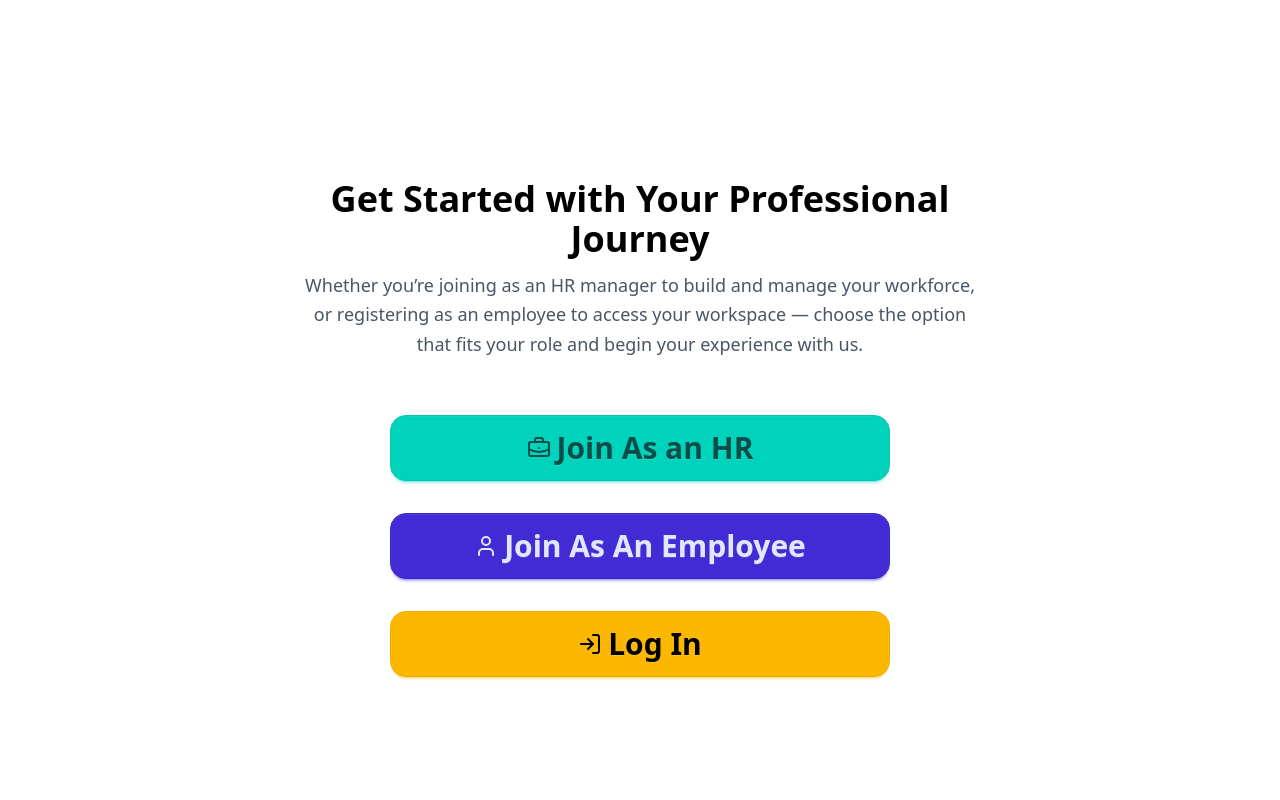
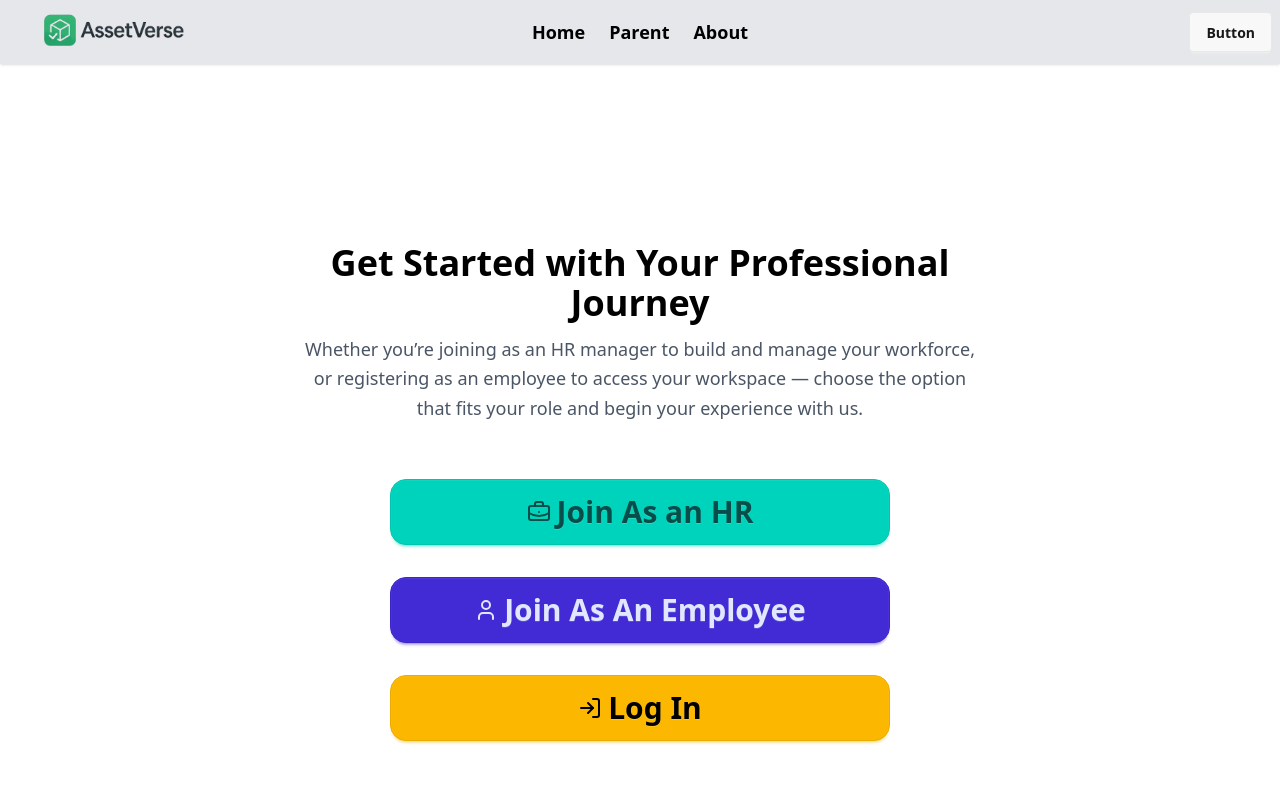
Before and after one commit to diptajeet25/AssetVerse-Client, a React (Vite) app: page /auth in a window 1280 px wide. Shown: the top 800 px of the page. Built offline with nearby package versions, Linux system fonts and the light colour scheme.

Commit message:
fourth commit

```diff
--- a/src/Components/Hero.jsx
+++ b/src/Components/Hero.jsx
@@ -3,7 +3,7 @@ import { motion } from "framer-motion";
 
 const Hero = () => {
   return (
-    <div className="bg-slate-100 px-6 py-16 w-full md:w-[90%] lg:w-[80%] mx-auto my-8">
+    <div className="bg-slate-100 px-6 py-16 w-full md:w-[90%] lg:w-[80%] mx-auto my-8 mt-16">
       <div className="max-w-7xl mx-auto grid grid-cols-1 md:grid-cols-2 gap-10 items-center">
 
 
@@ -23,14 +23,14 @@ const Hero = () => {
 
           <div className="mt-6 flex gap-4">
             <a
-              href="/register-hr"
+              href="/auth/register-hr"
               className="px-6 py-3 bg-emerald-600 text-white rounded-lg font-medium hover:bg-emerald-700 transition"
             >
               Get Started
             </a>
 
             <a
-              href="/login"
+              href="/auth/login"
               className="px-6 py-3 border border-slate-300 text-slate-700 rounded-lg font-medium hover:bg-slate-100 transition"
             >
               Login
--- a/src/Components/Navbar.jsx
+++ b/src/Components/Navbar.jsx
@@ -0,0 +1,40 @@
+import React from 'react';
+import logo from "../assets/logo.png"
+import { Link } from 'react-router';
+const Navbar = () => {
+
+    const link=<div className='flex gap-6 font-bold text-lg'>
+
+    <Link>Home</Link>
+        <Link>Parent</Link>
+       <Link>About</Link>
+
+    </div>
+  return (
+   <div className="navbar bg-gray-200 text-black shadow-sm">
+  <div className="navbar-start">
+    <div className="dropdown">
+      <div tabIndex={0} role="button" className="btn btn-ghost lg:hidden">
+        <svg xmlns="http://www.w3.org/2000/svg" className="h-5 w-5" fill="none" viewBox="0 0 24 24" stroke="currentColor"> <path strokeLinecap="round" strokeLinejoin="round" strokeWidth="2" d="M4 6h16M4 12h8m-8 6h16" /> </svg>
+      </div>
+      <ul
+        tabIndex="-1"
+        className="menu menu-sm dropdown-content bg-base-100 rounded-box z-1 mt-3 w-52 p-2 shadow">
+
+      </ul>
+    </div>
+    <a className="btn btn-ghost text-xl"><img src={logo} alt="AssestVerse Logo" className='w-44' /></a>
+  </div>
+  <div className="navbar-center hidden lg:flex">
+    <ul className="menu menu-horizontal px-1">
+      {link}
+    </ul>
+  </div>
+  <div className="navbar-end">
+    <a className="btn">Button</a>
+  </div>
+</div>
+  );
+};
+
+export default Navbar;
--- a/src/Layout/AuthLayout.jsx
+++ b/src/Layout/AuthLayout.jsx
@@ -1,10 +1,12 @@
 import React from 'react';
 import Footer from '../Components/Footer';
 import { Outlet } from 'react-router';
+import Navbar from '../Components/Navbar';
 
 const AuthLayout = () => {
   return (
     <div>
+        <Navbar></Navbar>
         <Outlet></Outlet>
         <Footer></Footer>
     </div>
--- a/src/Layout/HomeLayout.jsx
+++ b/src/Layout/HomeLayout.jsx
@@ -8,6 +8,7 @@ import FAQSection from '../Components/FAQSection';
 import ContactCTA from '../Components/ContactCTA';
 import Footer from '../Components/Footer';
 import Package from '../Components/Package';
+import Navbar from '../Components/Navbar';
 
 const HomeLayout = () => {
   const packagePromise=fetch("/packages.json")
@@ -15,6 +16,7 @@ const HomeLayout = () => {
     <title>Home-AssetVerse</title>
   return (
     <div>
+      <Navbar></Navbar>
         <Hero></Hero>
         <AboutSection></AboutSection>
         <Package packagePromise={packagePromise}></Package>
--- a/src/Pages/AuthPage.jsx
+++ b/src/Pages/AuthPage.jsx
@@ -18,7 +18,7 @@ const AuthPage = () => {
 </div>
         <Link to="/auth/register-hr" className='btn btn-accent py-8 text-2xl  lg:text-3xl  font-bold w-80 lg:w-125 rounded-2xl'><BriefcaseBusiness /> Join As an HR</Link>
         <Link to="/auth/register-employee" className='btn btn-primary py-8 text-2xl  lg:text-3xl  font-bold w-80 lg:w-125 rounded-2xl'><User /> Join As An Employee</Link>
-        <Link to="/auth/login" className='btn btn-warning text-2xl py-8  lg:text-3xl text-black  font-bold w-80 lg:w-125 rounded-2xl'><LogIn /> Log In</Link>
+        <Link to="/auth/login" className='btn btn-warning text-2xl py-8 lg:text-3xl text-black  font-bold w-80 lg:w-125 rounded-2xl'><LogIn /> Log In</Link>
     </div>
   );
 };
```
